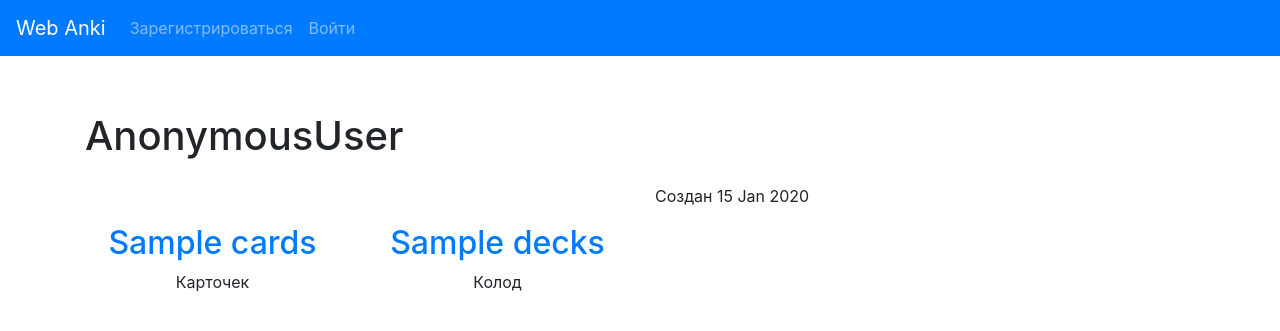
After one commit to mym1chelle/anki_web, a Django app: template anki_web/templates/users/profile.html in a window 1280 px wide. The commit adds this page. Shown: the top 331 px of the page. Run offline with Django 4.2, Linux system fonts and the light colour scheme; the template is opened without the code that fills it: most values are stand-ins (such as "Sample title", 1, 10 or a date in 2020); some libraries are stand-ins or nearby versions.

Commit message:
Create user page

```diff
--- a/anki_web/cards/urls.py
+++ b/anki_web/cards/urls.py
@@ -4,7 +4,11 @@ from anki_web.cards import views
 app_name = 'cards'
 urlpatterns = [
     path('<int:pk>/update/', views.UpdateCardView.as_view(), name='update'),
+    path('delete/', views.DeleteAllCardsView.as_view(), name='delete_all'),
     path('<int:pk>/delete/', views.DeleteCardView.as_view(), name='delete'),
     path('<int:card_id>/answer/', views.check_answer, name='answer'),
-    path('<int:pk>', views.DetailCardView.as_view(), name='show_card')
+    path('<int:pk>', views.DetailCardView.as_view(), name='show_card'),
+    path('all/', views.AllCardsView.as_view(), name='all_cards'),
+    path('select/', views.delete_select_cards, name='select'),
+    path('<download/', views.download_file, name='download')
 ]
--- a/anki_web/templates/base.html
+++ b/anki_web/templates/base.html
@@ -18,17 +18,10 @@
     </button>
 
     <div class="collapse navbar-collapse" id="navbarToggleExternalContent">
-        <ul class="navbar-nav mr-auto">
-            {% if user.is_authenticated %}
-                <li class="nav-item">
-                    <a class="nav-link" href="{% url 'decks:decks' %}">Колоды</a>
-                </li>
-            {% endif %}
-        </ul>
         <ul class="navbar-nav">
             {% if user.is_authenticated %}
-                <li class="navbar-text text-light">
-                    {{ user.username }}
+                <li class="navbar-item">
+                    <a class="nav-link" href="{% url 'show_user' %}">{{ user.username }}</a>
                 </li>
                 <li class="nav-item">
                     <a class="nav-link" href="{% url 'logout' %}"> Выйти</a>
--- a/anki_web/templates/delete.html
+++ b/anki_web/templates/delete.html
@@ -7,8 +7,10 @@
         <p>Вы действительно хотите удалить колоду «{{ object.name }}»?</p>
       {% elif object.question %}
         <p>Вы действительно хотите удалить «{{ object.question }}»?</p>
+      {% elif deck %}
+        <p>Вы действительно хотите удалить все записи из колоды «{{ deck }}»?</p>
       {% else %}
-        <p>Вы действительно хотите удалить все записи из колоды «{{ deck }}»?</p>
+        <p>Вы действительно хотите удалить все карточки?</p>
       {% endif %}
       {% bootstrap_button text_button button_type="submit" button_class="btn-danger" %}
   </form>
--- /dev/null
+++ b/anki_web/templates/users/profile.html
@@ -0,0 +1,41 @@
+{% extends 'base.html' %}
+{% block title %}
+    {{ user }}
+{% endblock %}
+{% block content %}
+<div class="row align-items-center flex-row-reverse">
+                    <div class="col-lg-6">
+                        <div class="about-text go-to">
+                            <div class="row about-list">
+                                <div class="col-md-6">
+                                    <div class="media">
+                                        <label>Создан</label>&nbsp;
+                                        <p>{{ date_joined | date:"d M Y" }}</p>
+                                    </div>
+                                </div>
+                            </div>
+                        </div>
+                    </div>
+                </div>
+                <div class="counter">
+                    <div class="row">
+                        <div class="col-6 col-lg-3">
+                            <div class="count-data text-center">
+                                <h6 class="count h2" data-to="500" data-speed="500">
+                                    <a href="{% url 'cards:all_cards'%}">{{ cards }}</a>
+                                </h6>
+                                <p class="m-0px font-w-600">Карточек</p>
+                            </div>
+                        </div>
+                        <div class="col-6 col-lg-3">
+                            <div class="count-data text-center">
+                                <h6 class="count h2" data-to="150" data-speed="150">
+                                    <a href="{% url 'decks:decks'%}">{{ decks }}</a>
+                                </h6>
+                                <p class="m-0px font-w-600">Колод</p>
+                            </div>
+                        </div>
+                    </div>
+                </div>
+
+{% endblock %}
--- a/anki_web/urls.py
+++ b/anki_web/urls.py
@@ -26,7 +26,7 @@ urlpatterns = [
     path('api/v1/', include('anki_web.anki_api.urls')),
     path('', views.MainPageView.as_view(), name='main_page'),
     path('login/', views.LoginUserView.as_view(next_page='main_page'), name='login'),
-    path('logout', LogoutView.as_view(next_page='main_page'), name='logout'),
+    path('logout/', LogoutView.as_view(next_page='main_page'), name='logout'),
     path('users/', include('anki_web.users.urls')),
     path('decks/', include('anki_web.decks.urls')),
     path('cards/', include('anki_web.cards.urls')),
--- a/anki_web/users/urls.py
+++ b/anki_web/users/urls.py
@@ -2,5 +2,6 @@ from django.urls import path
 from anki_web.users import views
 
 urlpatterns = [
-    path('', views.CreateUserView.as_view(), name='create')
+    path('', views.CreateUserView.as_view(), name='create'),
+    path('user/', views.show_user, name='show_user')
 ]
```
Also changed, not shown: anki_desktop/study_cards.py (+11 -10 lines), anki_web/cards/views.py (+30 -7 lines), anki_web/templates/cards/cards.html (+34 -0 lines), anki_web/users/views.py (+20 -0 lines).
